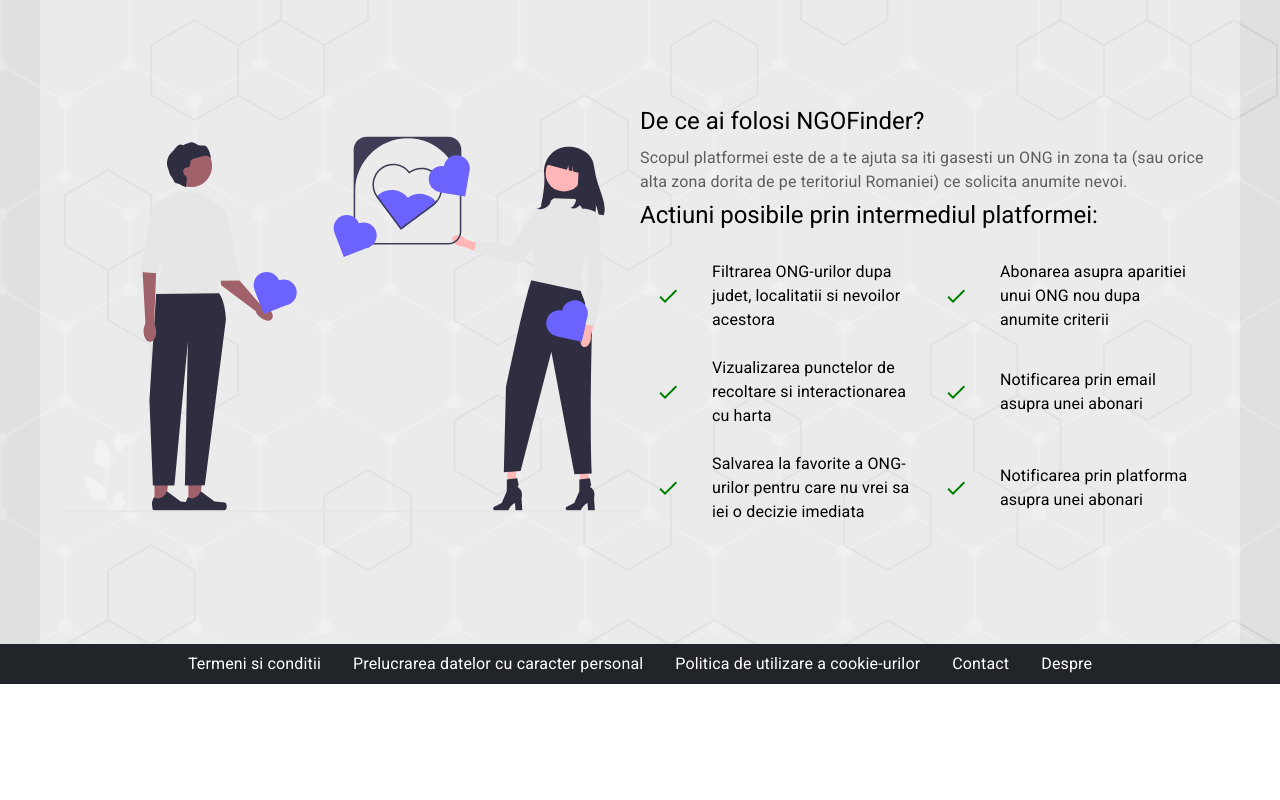
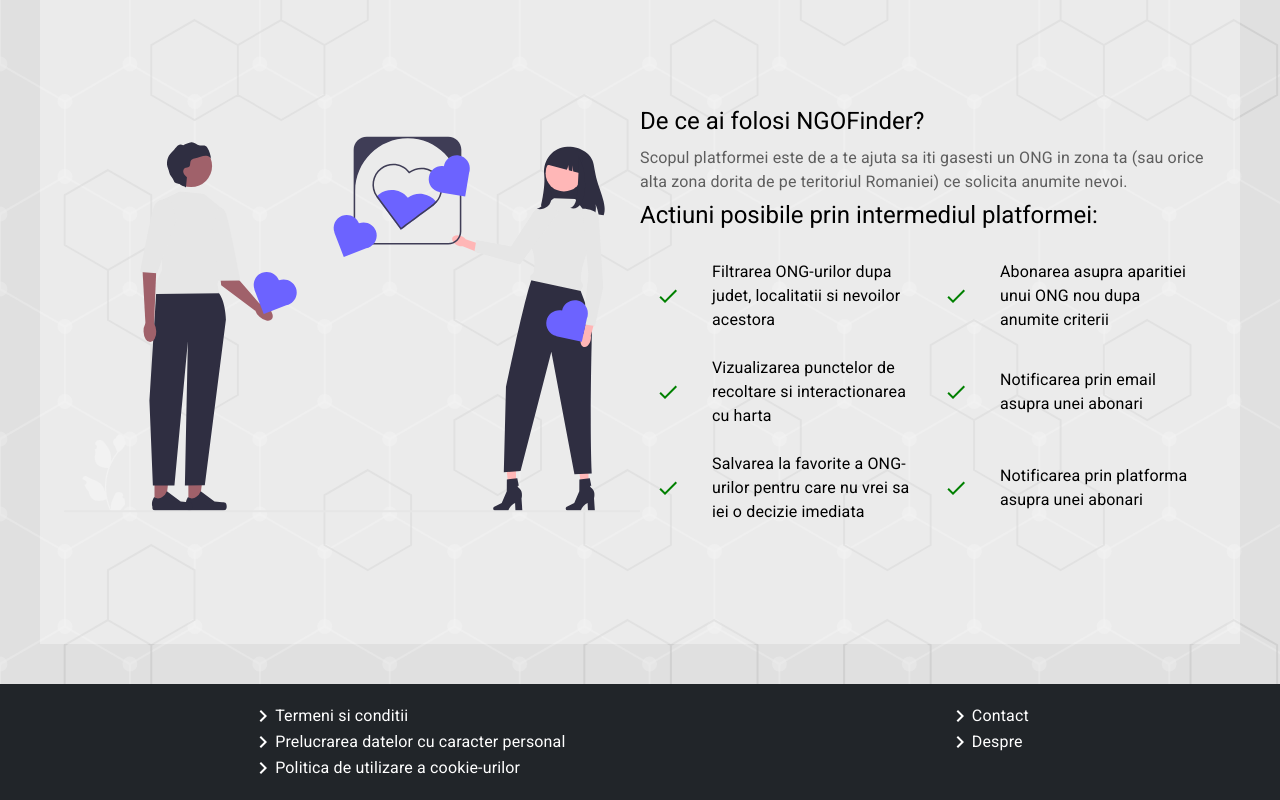
Before and after one commit to NGOPlatform/ngo_frontend, a React (Create React App) app: page / in a window 1280 px wide. Shown: the part 1436-2236 px from the top of the page. Before the commit the page ends 2120 px from the top, so only its background shows below. Built offline with nearby package versions, Linux system fonts and the light colour scheme.

Commit message:
modified footer

```diff
--- a/src/App.js
+++ b/src/App.js
@@ -1,4 +1,4 @@
-import { Box } from '@mui/system';
+import { Box, Container } from '@mui/system';
 import './wwwroot/css/App.css';
 import { useState, useEffect } from 'react';
 
@@ -30,6 +30,7 @@
     <Box className="App">
       <Navbar userData={userData} onLoggedIn={handleLoggedIn} />
       <div className="main">
+      <Container maxWidth="lg" sx={{ marginTop: '40px', marginBottom:'40px', paddingTop: '40px', backgroundColor: '#ffffff59', minHeight:'calc(100vh - 48px - 120px)'}}>
         <Routes>
           <Route path="/" element={<Home />} />
           <Route path="/map" element={<MapPage />} />
@@ -48,6 +49,7 @@
           <Route path="/resources" element={<Resources />} />
           <Route path="*" element={<div>page not found</div>} />
         </Routes>
+        </Container>
       </div>
       <Footer />
     </Box>
--- a/src/Pages/Home.jsx
+++ b/src/Pages/Home.jsx
@@ -18,15 +18,15 @@
 
 const Home = () => {
     return (
-        <Container maxWidth="lg" sx={{ marginTop: '40px', paddingTop: '40px', backgroundColor: '#ffffff59' }}>
+        <>
             <FirstPanel />
             <SpaceDivider />
             <WhatIs />
             <SpaceDivider />
             <WhyONGFinder />
             <SpaceDivider />
+        </>
 
-        </Container>
     );
 }
 
--- a/src/components/Footer.jsx
+++ b/src/components/Footer.jsx
@@ -1,35 +1,34 @@
 import { Box } from '@mui/system';
 import { Colors } from '../Globals';
 import Stack from '@mui/material/Stack';
-import { Typography } from '@mui/material';
+import { Container, Typography } from '@mui/material';
 import { Link } from 'react-router-dom';
-
+import ChevronRightIcon from '@mui/icons-material/ChevronRight';
 const Footer = () => {
     return (
 
         <div className="appfooter">
-            <Stack
-                direction={{ xs: 'column', sm: 'row' }}
-                spacing={{ xs: 1, sm: 2, md: 4 }}
-                sx={{ display: 'flex', justifyContent: 'center', alignItems: 'center', height: '100%' }}
-            >
+                <Container style={{display:'flex',justifyContent:'space-around', padding:'20px'}}>
+                    <div style={{display:'flex', flexDirection:'column', gap:'2px'}}>
                     <Link to="/terms">
-                        <Typography>Termeni si conditii</Typography>
+                        <Typography sx={{display:'flex'}}><ChevronRightIcon/>Termeni si conditii</Typography>
                     </Link>
                     <Link to="/gdpr">
-                        <Typography>Prelucrarea datelor cu caracter personal</Typography>
+                        <Typography sx={{display:'flex'}}><ChevronRightIcon/>Prelucrarea datelor cu caracter personal</Typography>
                     </Link>
                     <Link to="/cookies">
-                        <Typography>Politica de utilizare a cookie-urilor</Typography>
+                        <Typography sx={{display:'flex'}}><ChevronRightIcon/>Politica de utilizare a cookie-urilor</Typography>
                     </Link>
+                    </div>
+                    <div style={{display:'flex', flexDirection:'column', gap:'2px'}}>
                     <Link to="/contact">
-                        <Typography>Contact</Typography>
+                        <Typography sx={{display:'flex'}}><ChevronRightIcon/>Contact</Typography >
                     </Link>
                     <Link to="/about">
-                        <Typography>Despre</Typography>
+                        <Typography sx={{display:'flex'}}><ChevronRightIcon/>Despre</Typography>
                     </Link>
-            </Stack>
-
+                    </div>
+                    </Container>
         </div>);
 }
 
```
